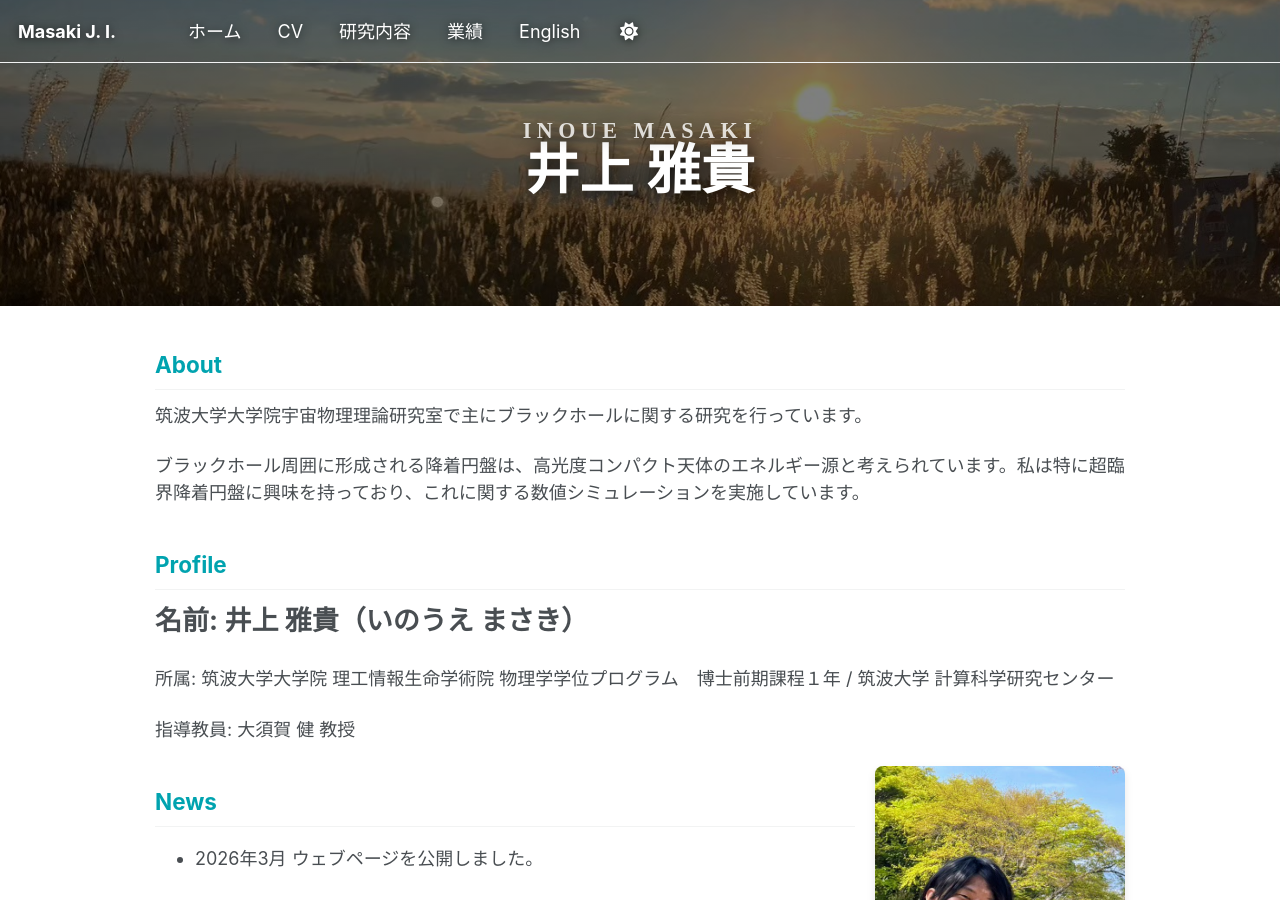
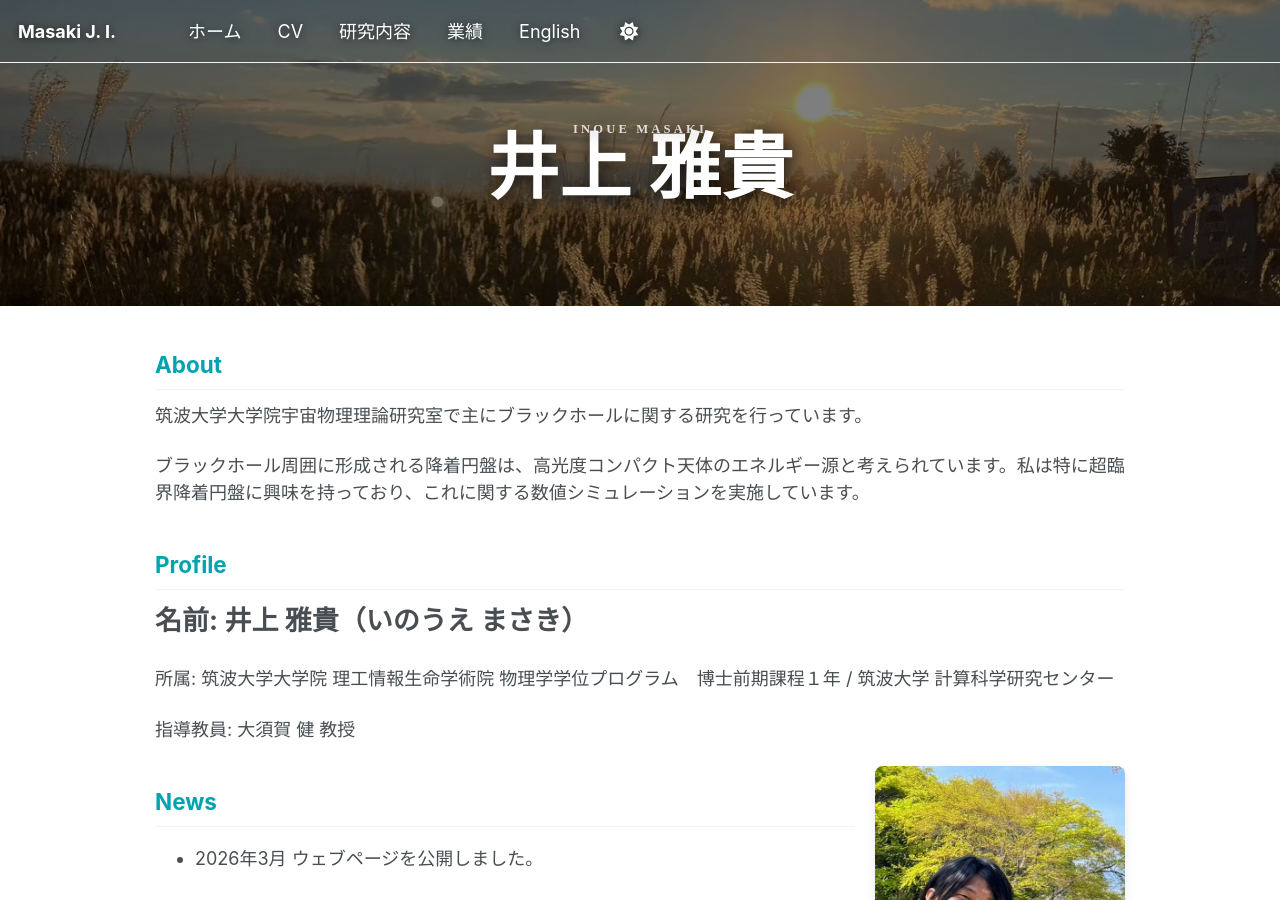
Before and after one commit to Masaki206/Masaki206.github.io, a Jekyll site: the page built from index.md, in a window 1280 px wide and 900 px high. Built offline with Jekyll 4.4.1, drawn with Linux system fonts in a browser that asks for light colours; a script bundle is joined from its source files by our own code; library files that are not in the unit come from our copies.

Commit message:
Update main.scss

```diff
--- a/assets/css/main.scss
+++ b/assets/css/main.scss
@@ -281,7 +281,7 @@ h2 {
   top: -0.8em;     /* ← ここで高さ調整 */
   left: 50%;
   transform: translateX(-50%);
-  font-size: 0.35em;
+  font-size: 0.20em;
   letter-spacing: 0.25em;
   opacity: 0.8;
   white-space: nowrap;
@@ -289,6 +289,6 @@ h2 {
 
 /* 漢字（メイン） */
 .title-ja {
-  font-size: 3rem;
+  font-size: 4rem;
   font-weight: 700;
 }
```
